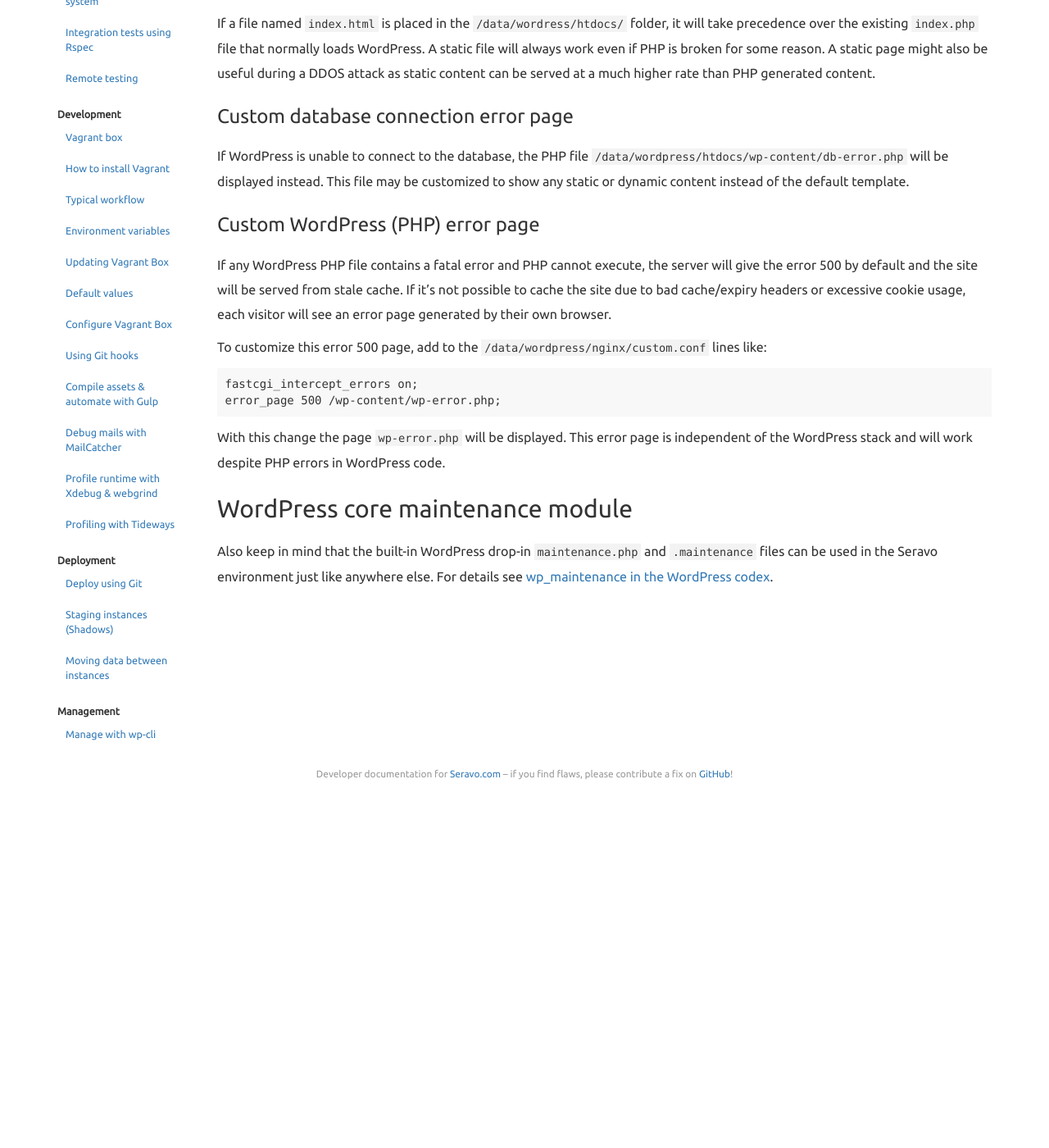
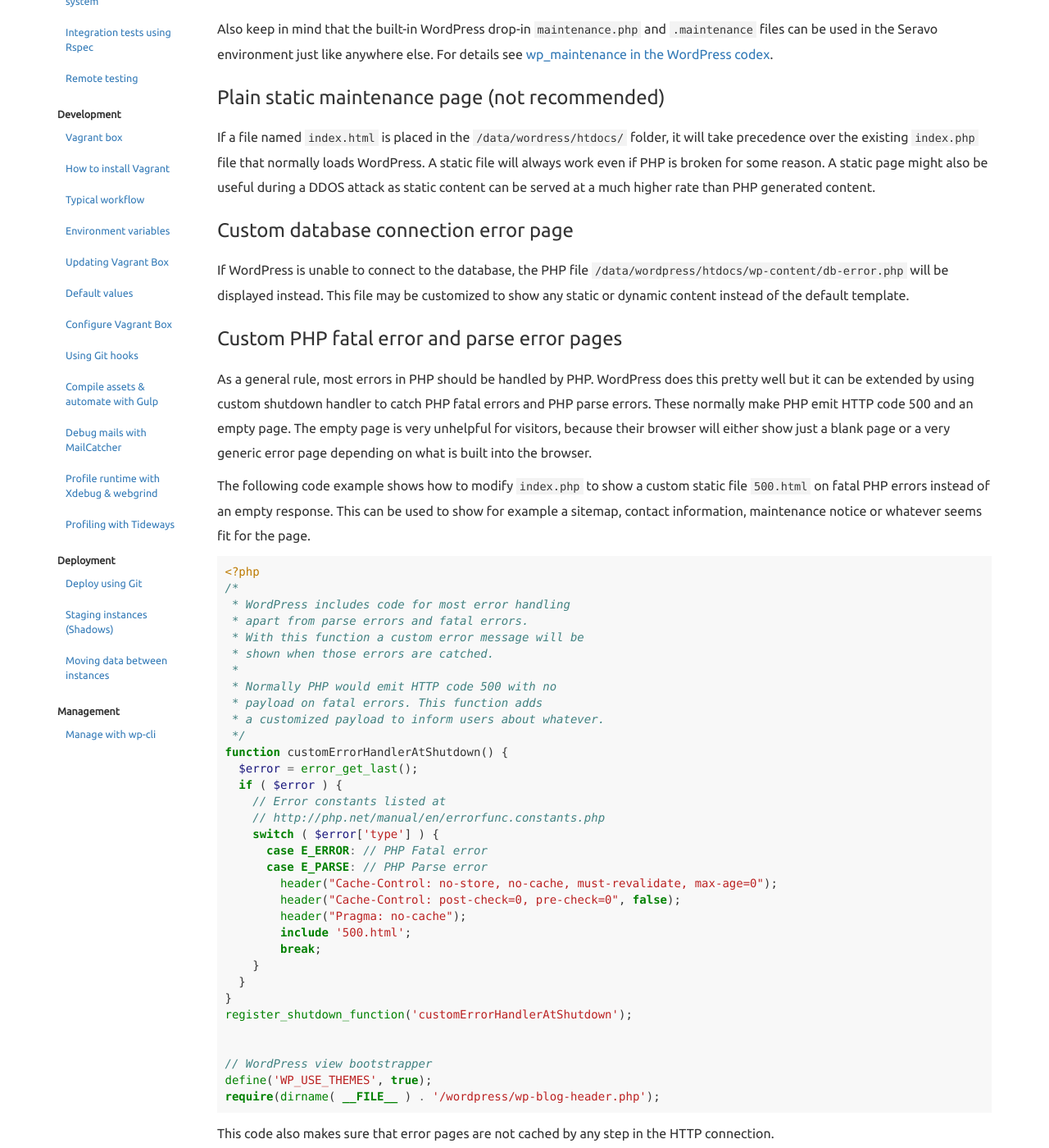
Before and after one commit to Seravo/docs, a Jekyll site: the page built from _posts/2016-08-24-error-pages.md, in a window 1280 px wide and 1400 px high, scrolled down 670 px. Shown: the whole window at 82% size. Built offline with Jekyll 4.4.1, drawn with Linux system fonts in a browser that asks for light colours; nearby versions of some CDN libraries; before the commit the page ends 1652 px from its top, so only the background shows below that; some of the changed text lies outside the part shown.

Commit message:
Document new way of displaying custom error 500 pages from within PHP

````diff
--- a/_posts/2016-08-24-error-pages.md
+++ b/_posts/2016-08-24-error-pages.md
@@ -21,6 +21,10 @@ rewrite ^(.*)$ /maintenance.html break;
 
 The target of the rewrite can actually be any URL and the temporary view shown to visitors can also reside on an entirely different server. This is the recommended way to implement a static maintenance page.
 
+## WordPress core maintenance module
+
+Also keep in mind that the built-in WordPress drop-in `maintenance.php` and `.maintenance` files can be used in the Seravo environment just like anywhere else. For details see [wp_maintenance in the WordPress codex](https://codex.wordpress.org/Function_Reference/wp_maintenance).
+
 ### Plain static maintenance page (not recommended)
 
 If a file named `index.html` is placed in the `/data/wordress/htdocs/` folder, it will take precedence over the existing `index.php` file that normally loads WordPress. A static file will always work even if PHP is broken for some reason. A static page might also be useful during a DDOS attack as static content can be served at a much higher rate than PHP generated content.
@@ -29,19 +33,60 @@ If a file named `index.html` is placed in the `/data/wordress/htdocs/` folder, i
 
 If WordPress is unable to connect to the database, the PHP file ```/data/wordpress/htdocs/wp-content/db-error.php``` will be displayed instead. This file may be customized to show any static or dynamic content instead of the default template.
 
-### Custom WordPress (PHP) error page
+### Custom PHP fatal error and parse error pages
 
-If any WordPress PHP file contains a fatal error and PHP cannot execute, the server will give the error 500 by default and the site will be served from stale cache. If it's not possible to cache the site due to bad cache/expiry headers or excessive cookie usage, each visitor will see an error page generated by their own browser.
+As a general rule, most errors in PHP should be handled by PHP. WordPress does this pretty well but it can be extended by using custom shutdown handler to catch PHP fatal errors and PHP parse errors. These normally make PHP emit HTTP code 500 and an empty page. The empty page is very unhelpful for visitors, because their browser will either show just a blank page or a very generic error page depending on what is built into the browser.
 
-To customize this error 500 page, add to the `/data/wordpress/nginx/custom.conf` lines like:
+The following code example shows how to modify `index.php` to show a custom static file `500.html` on fatal PHP errors instead of an empty response. This can be used to show for example a sitemap, contact information, maintenance notice or whatever seems fit for the page.
+
+```php
+<?php
+/*
+ * WordPress includes code for most error handling
+ * apart from parse errors and fatal errors.
+ * With this function a custom error message will be
+ * shown when those errors are catched.
+ *
+ * Normally PHP would emit HTTP code 500 with no
+ * payload on fatal errors. This function adds
+ * a customized payload to inform users about whatever.
+ */
+function customErrorHandlerAtShutdown() {
+  $error = error_get_last();
+  if ( $error ) {
+    // Error constants listed at
+    // http://php.net/manual/en/errorfunc.constants.php
+    switch ( $error['type'] ) {
+      case E_ERROR: // PHP Fatal error
+      case E_PARSE: // PHP Parse error
+        header("Cache-Control: no-store, no-cache, must-revalidate, max-age=0");
+        header("Cache-Control: post-check=0, pre-check=0", false);
+        header("Pragma: no-cache");
+        include '500.html';
+        break;
+    }
+  }
+}
+register_shutdown_function('customErrorHandlerAtShutdown');
+
+
+// WordPress view bootstrapper
+define('WP_USE_THEMES', true);
+require(dirname( __FILE__ ) . '/wordpress/wp-blog-header.php');
+```
+
+This code also makes sure that error pages are not cached by any step in the HTTP connection.
+
+### Custom error pages from Nginx
+
+**This is not a recommended practice.** Almost always error handling should be done in some intelligent fashion in WordPress/PHP code. There should be no need to resort to error_page directives in Nginx.
+
+The following directive is however possible to do if one wants Nginx to server error pages instead of PHP. Below is an example of how a file called `/data/wordpress/nginx/error-pages.conf` could look like:
 
 ```
 fastcgi_intercept_errors on;
-error_page 500 /wp-content/wp-error.php;
+error_page 500 501 502 /wp-content/wp-error.php;
+error_page 499 /wp-content/499.html;
 ```
 
-With this change the page `wp-error.php` will be displayed. This error page is independent of the WordPress stack and will work despite PHP errors in WordPress code.
-
-## WordPress core maintenance module
-
-Also keep in mind that the built-in WordPress drop-in `maintenance.php` and `.maintenance` files can be used in the Seravo environment just like anywhere else. For details see [wp_maintenance in the WordPress codex](https://codex.wordpress.org/Function_Reference/wp_maintenance).
+This error page is independent of the WordPress stack and will work despite PHP errors in WordPress code. This will however mask all PHP output on errors and thus is **almost always a bad idea**. Also layers higher up in the caching stack might pick up the error code and replace the response with something else conveying the same error.
````
